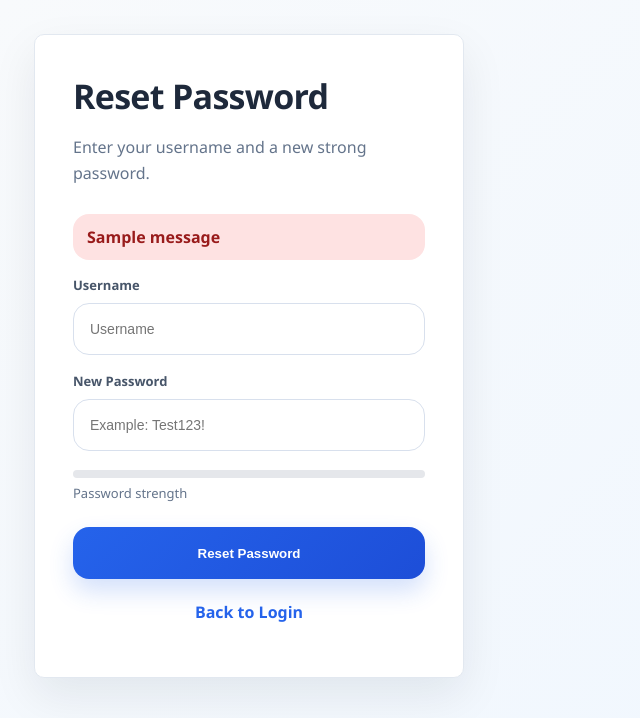
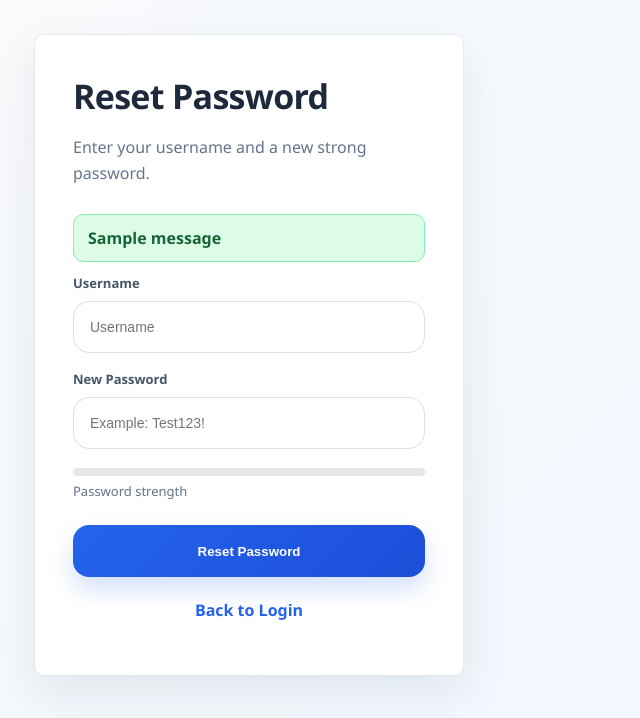
Before and after one commit to zerkisi/expense-tracker-flask, a Flask app: page /forgot in a window 1280 px wide. Shown: the top 718 px of the page, without its empty margins (0-640 px from the left). Run offline with Flask 3, Linux system fonts and the light colour scheme; one stand-in notice (Sample message) is shown.

Commit message:
[UI] Add success and error flash message styling

```diff
--- a/app.py
+++ b/app.py
@@ -39,12 +39,12 @@ def register():
         password = request.form["password"]
 
         if not username or not password:
-            flash("Username and password are required.")
+            flash("Username and password are required.", "error")
             return redirect(url_for("register"))
 
         valid, msg = validate_password(password)
         if not valid:
-            flash(msg)
+            flash(msg, "error")
             return redirect(url_for("register"))
 
         db = get_db()
@@ -57,10 +57,10 @@ def register():
             )
             db.commit()
         except:
-            flash("Username already exists.")
+            flash("Username already exists.", "error")
             return redirect(url_for("register"))
 
-        flash("Registration successful. Please login.")
+        flash("Registration successful. Please login.", "success")
         return redirect(url_for("login"))
 
     return render_template("register.html")
@@ -79,7 +79,7 @@ def login():
         ).fetchone()
 
         if user is None or not check_password_hash(user["password"], password):
-            flash("Invalid username or password.")
+            flash("Invalid username or password.", "error")
             return redirect(url_for("login"))
 
         session.clear()
@@ -104,12 +104,12 @@ def forgot():
         ).fetchone()
 
         if user is None:
-            flash("User not found.")
+            flash("User not found.", "error")
             return redirect(url_for("forgot"))
 
         valid, msg = validate_password(new_password)
         if not valid:
-            flash(msg)
+            flash(msg, "error")
             return redirect(url_for("forgot"))
 
         db.execute(
@@ -118,7 +118,7 @@ def forgot():
         )
         db.commit()
 
-        flash("Password reset successful. Please login.")
+        flash("Password reset successful. Please login.", "success")
         return redirect(url_for("login"))
 
     return render_template("forgot.html")
@@ -221,10 +221,10 @@ def update_budget():
     try:
         monthly_budget = float(monthly_budget)
         if monthly_budget < 0:
-            flash("Budget cannot be negative.")
+            flash("Budget cannot be negative.", "error")
             return redirect(url_for("dashboard"))
     except:
-        flash("Invalid budget amount.")
+        flash("Invalid budget amount.", "error")
         return redirect(url_for("dashboard"))
 
     db = get_db()
@@ -234,7 +234,7 @@ def update_budget():
     )
     db.commit()
 
-    flash("Monthly budget updated.")
+    flash("Monthly budget updated.", "success")
     return redirect(url_for("dashboard"))
 
 
@@ -255,11 +255,11 @@ def profile():
 
         valid, msg = validate_password(new_password)
         if not valid:
-            flash(msg)
+            flash(msg, "error")
             return redirect(url_for("profile"))
 
         if not check_password_hash(user["password"], old_password):
-            flash("Old password is incorrect.")
+            flash("Old password is incorrect.", "error")
             return redirect(url_for("profile"))
 
         db.execute(
@@ -268,7 +268,7 @@ def profile():
         )
         db.commit()
 
-        flash("Password updated successfully.")
+        flash("Password updated successfully.", "success")
         return redirect(url_for("profile"))
 
     return render_template("profile.html", user=user)
@@ -292,7 +292,7 @@ def add_expense():
         valid, message = validate_expense(title, amount, category)
 
         if not valid:
-            flash(message)
+            flash(message, "error")
             return redirect(url_for("add_expense"))
 
         db = get_db()
@@ -316,6 +316,7 @@ def add_expense():
         )
         db.commit()
 
+        flash("Expense added successfully.", "success")
         return redirect(url_for("dashboard"))
 
     return render_template("add_expense.html")
@@ -334,7 +335,7 @@ def edit_expense(expense_id):
     ).fetchone()
 
     if expense is None:
-        flash("Expense not found.")
+        flash("Expense not found.", "error")
         return redirect(url_for("dashboard"))
 
     if request.method == "POST":
@@ -350,7 +351,7 @@ def edit_expense(expense_id):
         valid, message = validate_expense(title, amount, category)
 
         if not valid:
-            flash(message)
+            flash(message, "error")
             return redirect(url_for("edit_expense", expense_id=expense_id))
 
         db.execute(
@@ -375,6 +376,7 @@ def edit_expense(expense_id):
         )
         db.commit()
 
+        flash("Expense updated successfully.", "success")
         return redirect(url_for("dashboard"))
 
     return render_template("edit_expense.html", expense=expense)
@@ -392,6 +394,7 @@ def delete_expense(expense_id):
     )
     db.commit()
 
+    flash("Expense deleted successfully.", "success")
     return redirect(url_for("dashboard"))
 
 
--- a/static/style.css
+++ b/static/style.css
@@ -1046,3 +1046,23 @@ select:focus {
         font-size: 42px;
     }
 }
+
+.success {
+    color: #166534 !important;
+    background: #dcfce7 !important;
+    border: 1px solid #86efac !important;
+    padding: 12px 14px;
+    border-radius: 10px;
+    margin: 12px 0;
+    font-weight: 700;
+}
+
+.error {
+    color: #991b1b !important;
+    background: #fee2e2 !important;
+    border: 1px solid #fecaca !important;
+    padding: 12px 14px;
+    border-radius: 10px;
+    margin: 12px 0;
+    font-weight: 700;
+}
--- a/templates/add_expense.html
+++ b/templates/add_expense.html
@@ -10,9 +10,9 @@
         <h1>Add Expense</h1>
         <p class="subtitle">Create a new spending record.</p>
 
-        {% for message in get_flashed_messages() %}
-            <p class="error">{{ message }}</p>
-        {% endfor %}
+{% for category, message in get_flashed_messages(with_categories=true) %}
+    <p class="{{ category }}">{{ message }}</p>
+{% endfor %}
 
         <form method="POST">
             <label>Title</label>
--- a/templates/dashboard.html
+++ b/templates/dashboard.html
@@ -22,9 +22,9 @@
         </div>
     </div>
 
-    {% for message in get_flashed_messages() %}
-        <p class="error">{{ message }}</p>
-    {% endfor %}
+{% for category, message in get_flashed_messages(with_categories=true) %}
+    <p class="{{ category }}">{{ message }}</p>
+{% endfor %}
 
     <div class="stats-grid">
         <div class="summary-card">
--- a/templates/edit_expense.html
+++ b/templates/edit_expense.html
@@ -10,9 +10,9 @@
         <h1>Edit Expense</h1>
         <p class="subtitle">Update your spending record.</p>
 
-        {% for message in get_flashed_messages() %}
-            <p class="error">{{ message }}</p>
-        {% endfor %}
+{% for category, message in get_flashed_messages(with_categories=true) %}
+    <p class="{{ category }}">{{ message }}</p>
+{% endfor %}
 
         <form method="POST">
             <label>Title</label>
--- a/templates/forgot.html
+++ b/templates/forgot.html
@@ -10,9 +10,9 @@
     <h1>Reset Password</h1>
     <p class="subtitle">Enter your username and a new strong password.</p>
 
-    {% for message in get_flashed_messages() %}
-        <p class="error">{{ message }}</p>
-    {% endfor %}
+{% for category, message in get_flashed_messages(with_categories=true) %}
+    <p class="{{ category }}">{{ message }}</p>
+{% endfor %}
 
     <form method="POST">
         <label>Username</label>
--- a/templates/profile.html
+++ b/templates/profile.html
@@ -10,9 +10,9 @@
     <h1>Profile</h1>
     <p class="subtitle">Manage your account information.</p>
 
-    {% for message in get_flashed_messages() %}
-        <p class="error">{{ message }}</p>
-    {% endfor %}
+{% for category, message in get_flashed_messages(with_categories=true) %}
+    <p class="{{ category }}">{{ message }}</p>
+{% endfor %}
 
     <div class="category-box">
         <p><strong>Username:</strong> {{ session["username"] }}</p>
--- a/templates/register.html
+++ b/templates/register.html
@@ -20,9 +20,9 @@
         <h1>Create FinTrack account</h1>
         <p class="auth-subtitle">Use a strong password to protect your account.</p>
 
-        {% for message in get_flashed_messages() %}
-            <p class="error">{{ message }}</p>
-        {% endfor %}
+{% for category, message in get_flashed_messages(with_categories=true) %}
+    <p class="{{ category }}">{{ message }}</p>
+{% endfor %}
 
         <form method="POST">
             <label>Username</label>
```
Also changed, not shown: templates/login.html (+5 -3 lines), expense_tracker.db.
